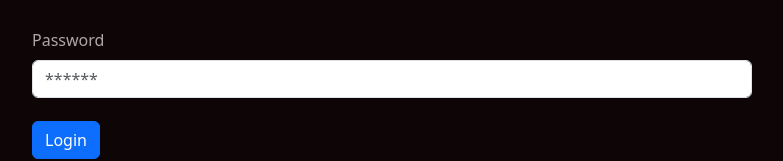
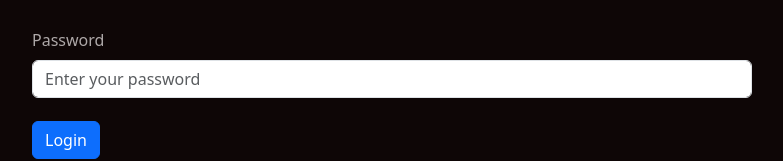
Before and after one commit to AmeyPank/book-app-frontend, a React (Create React App) app: page /user/login in a window 1280 px wide. Shown: the part 213-374 px from the top of the page, without its empty margins (248-1031 px from the left). Built offline with nearby package versions, Linux system fonts and the light colour scheme.

Commit message:
placeholder='Enter your password'

```diff
--- a/src/components/login/LoginForm.js
+++ b/src/components/login/LoginForm.js
@@ -56,7 +56,7 @@ const LoginUser = () => {
                 <Form.Control
                     type='password'
                     required
-                    placeholder='******'
+                    placeholder='Enter your password'
                     value={userDetails.password}
                     onChange={(e) => { setUserDetails({ ...userDetails, password: e.target.value }) }}
                 />
```
